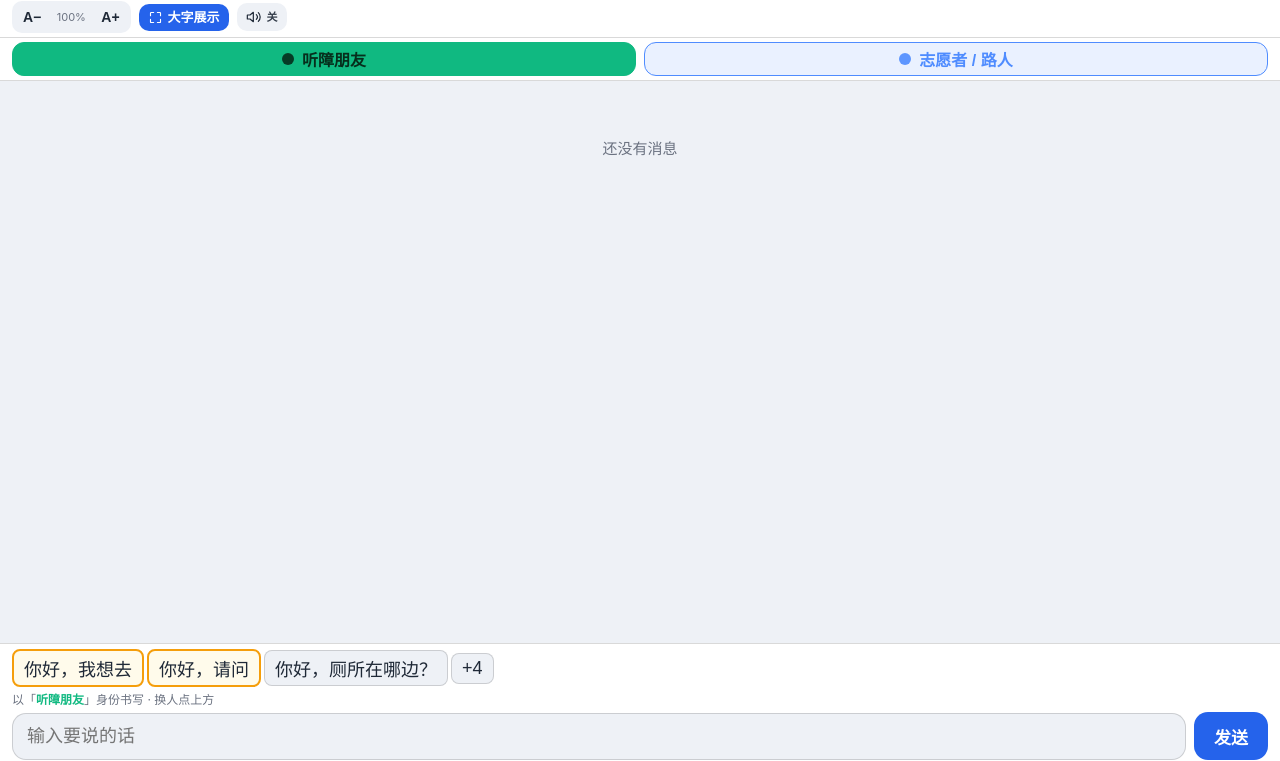
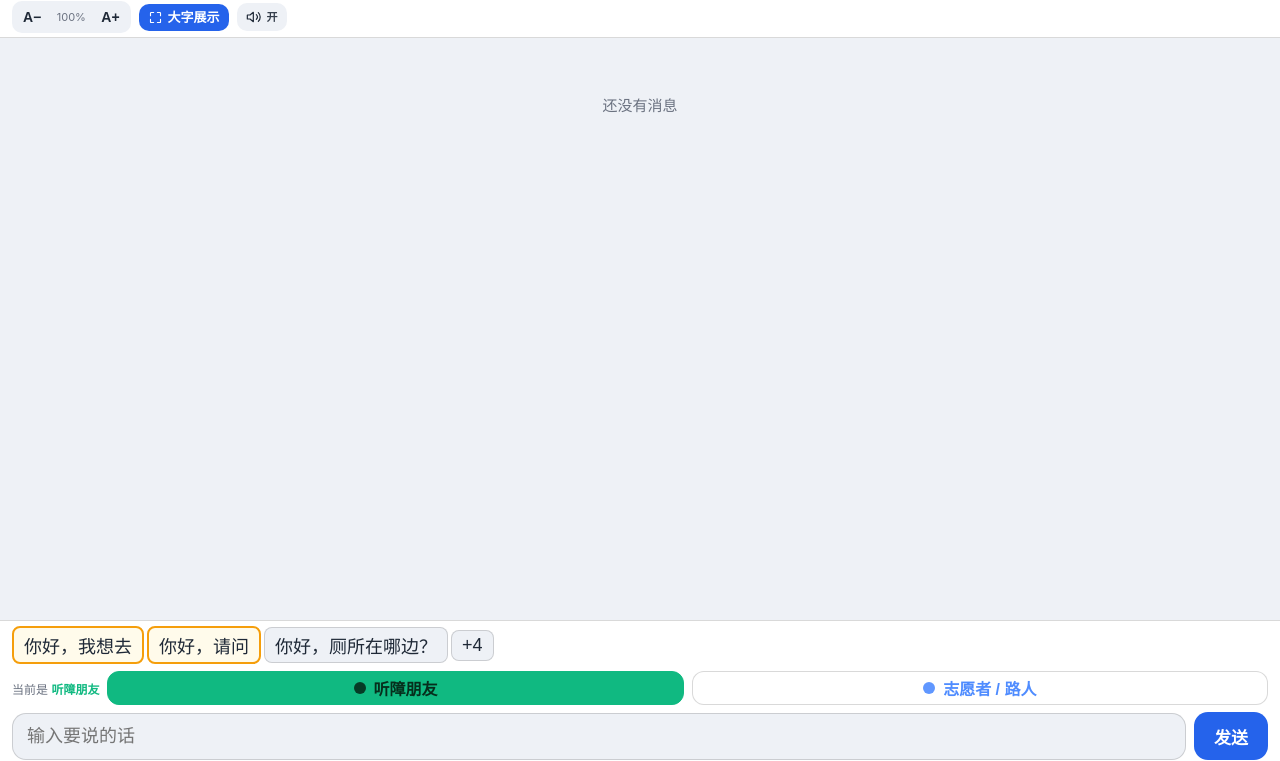
Before and after one commit to zuoguyoupan2023/ZiTan, a plain HTML site: page index.html in a window 1280 px wide. Shown: the part 39-800 px from the top of the page. Drawn offline with Linux system fonts and the light colour scheme.

Commit message:
Update index.html

```diff
--- a/index.html
+++ b/index.html
@@ -76,7 +76,9 @@
   .toolbtn.langbtn { min-width: 44px; justify-content: center; }
 
   /* ===== 身份（谁在用） ===== */
-  .identity-bar { background: var(--panel); padding: 4px 12px; border-bottom: 1px solid var(--line); }
+  .idrow { display: flex; align-items: center; gap: 8px; padding: 4px 12px 6px; }
+  .idrow .who-line { flex: none; white-space: nowrap; }
+  .idrow .seg { flex: 1; min-width: 0; }
   .seg { display: flex; gap: 8px; }
   .seg button {
     flex: 1; border: 1.5px solid var(--line); background: var(--panel); color: var(--ink);
@@ -84,11 +86,11 @@
     padding: 4px 8px; border-radius: 12px; cursor: pointer;
     display: flex; align-items: center; justify-content: center; gap: 8px;
   }
-  #whoDeaf, #tabDeaf { border-color: var(--deaf); color: var(--deaf); background: var(--panel); background: color-mix(in srgb, var(--deaf) 12%, var(--panel)); }
+  #whoDeaf, #tabDeaf { border-color: var(--line); color: var(--deaf); background: var(--panel); }
   #whoDeaf.on, #tabDeaf.on { background: var(--deaf); color: var(--deaf-ink); border-color: var(--deaf); }
-  #whoVol, #tabVol { border-color: var(--vol); color: var(--vol); background: var(--panel); background: color-mix(in srgb, var(--vol) 12%, var(--panel)); }
+  #whoVol, #tabVol { border-color: var(--line); color: var(--vol); background: var(--panel); }
   #whoVol.on, #tabVol.on { background: var(--vol); color: var(--vol-ink); border-color: var(--vol); }
-  body.hc #whoDeaf, body.hc #tabDeaf, body.hc #whoVol, body.hc #tabVol { color: var(--accent); border-color: var(--accent); background: var(--panel); }
+  body.hc #whoDeaf, body.hc #tabDeaf, body.hc #whoVol, body.hc #tabVol { color: var(--accent); border-color: var(--line); background: var(--panel); }
   body.hc #whoDeaf.on, body.hc #tabDeaf.on { background: var(--deaf); color: var(--deaf-ink); border-color: var(--deaf); }
   body.hc #whoVol.on, body.hc #tabVol.on { background: var(--vol); color: var(--vol-ink); border-color: var(--vol); }
   .dot { width: 12px; height: 12px; border-radius: 50%; display: inline-block; flex: none; background: currentColor; opacity: .9; }
@@ -111,7 +113,7 @@
     max-width: 100%;
     padding: 8px 14px;
     border-radius: 18px;
-    font-size: calc(20px * var(--fs));
+    font-size: calc(28px * var(--fs));
     line-height: 1.5;
     word-break: break-word;
     box-shadow: 0 1px 2px rgba(0,0,0,.08);
@@ -141,7 +143,7 @@
   .chip:active { background: var(--accent); color: #fff; border-color: var(--accent); }
   .chip.fill { border: 2px solid var(--fill); background: var(--fill-bg); }
 
-  .who-line { font-size: 12px; color: var(--muted); padding: 0 12px 4px; }
+  .who-line { font-size: 12px; color: var(--muted); }
   .who-line b { font-weight: 700; }
   .inputrow { display: flex; align-items: center; gap: 8px; padding: 1px 12px 1px; }
   #text {
@@ -250,8 +252,8 @@
   #addBtn { width: 40px; border: none; border-radius: 10px; background: var(--accent); color: #fff; display: flex; align-items: center; justify-content: center; cursor: pointer; }
   .card .hint { font-size: 12px; color: var(--muted); margin-top: 8px; }
   .credit { text-align: center; font-size: 12px; color: var(--muted); margin: 14px 0 0; }
-  .credit a { color: inherit; text-decoration: none; }
-  .credit a:hover { color: var(--accent); }
+  .credit a { color: var(--accent); text-decoration: underline; text-underline-offset: 2px; }
+  .credit a:hover { opacity: .75; }
 
   /* 语音 */
   .sec-title { font-size: 13px; font-weight: 700; color: var(--muted); margin: 16px 0 8px; }
@@ -292,8 +294,8 @@
     main { padding: 10px 10px 6px; }
     .msg { margin-bottom: 4px; }
     .msg .who { margin: 0 4px 2px; }
-    .msg .bubble { padding: 6px 12px; font-size: calc(23px * var(--fs)); }
-    .identity-bar { padding: 3px 10px; }
+    .msg .bubble { padding: 6px 12px; font-size: calc(32px * var(--fs)); }
+    .idrow { padding: 3px 10px 5px; }
     .seg button { padding: 3px 8px; }
     .quick { padding: 4px 10px 2px; }
     .chip { padding: 3px 9px; }
@@ -328,23 +330,22 @@
       </button>
       <button class="toolbtn" id="btnTts" data-i18n-title="autoRead" title="发送后朗读">
         <svg viewBox="0 0 24 24" width="16" height="16" fill="none" stroke="currentColor" stroke-width="1.8" stroke-linecap="round" stroke-linejoin="round"><path d="M11 5 6 9H2v6h4l5 4z"/><path d="M15.5 8.5a5 5 0 0 1 0 7"/><path d="M18.5 5.5a9 9 0 0 1 0 13"/></svg>
-        <span class="st" id="ttsState">关</span>
+        <span class="st" id="ttsState">开</span>
       </button>
     </div>
   </header>
-
-  <div class="identity-bar">
-    <div class="seg">
-      <button id="whoDeaf"><span class="dot"></span><span data-i18n="roleDeaf">听障朋友</span></button>
-      <button id="whoVol"><span class="dot"></span><span data-i18n="roleVol">志愿者 / 路人</span></button>
-    </div>
-  </div>
 
   <main id="chat"></main>
 
   <footer>
     <div class="quick" id="quick"></div>
-    <div class="who-line" id="whoLine"></div>
+    <div class="idrow">
+      <span class="who-line" id="whoLine"></span>
+      <div class="seg">
+        <button id="whoDeaf"><span class="dot"></span><span data-i18n="roleDeaf">听障朋友</span></button>
+        <button id="whoVol"><span class="dot"></span><span data-i18n="roleVol">志愿者 / 路人</span></button>
+      </div>
+    </div>
     <div class="inputrow">
       <input id="text" type="text" autocomplete="off" placeholder="输入要说的话" data-i18n-ph="typeHere">
       <button id="send" data-i18n="send">发送</button>
@@ -424,7 +425,7 @@
       <div class="minirow" id="openHelpRow" data-i18n="howTo">使用说明</div>
 
       <button class="done" id="settingsClose" data-i18n="done">完成</button>
-      <p class="credit"><a href="https://wewalk.world/" target="_blank" rel="noopener" data-i18n="creditFrom">来自 wewalk.world</a><span data-i18n="creditTag"> · 公益项目</span></p>
+      <p class="credit"><span data-i18n="creditFrom">由</span><a href="https://wewalk.world/" target="_blank" rel="noopener">左顾右盼</a><span data-i18n="creditTag">开发</span></p>
     </div>
   </div>
 
@@ -468,7 +469,7 @@
       presetHint: '黄边 = 填入输入框继续写；无黄边 = 点一下直接发。点标签可切换，× 删除。',
       language: '语言', preview: '试听', others: '其他',
       howTo: '使用说明', clearChat: '清空聊天记录', done: '完成',
-      creditFrom: '来自 wewalk.world', creditTag: ' · 公益项目',
+      creditFrom: '由', creditTag: '开发',
       howTitle: '字谈怎么用？',
       help1: '顶部选「听障朋友」或「志愿者」，决定快捷用语和气泡颜色。',
       help2: '快捷用语：黄边 = 填入输入框继续写；无黄边 = 直接发。',
@@ -477,7 +478,7 @@
       help5: '点任意消息 → 全屏超大字；左右滑看上一条 / 下一条。',
       helpNote: '本地运行，内容不离开设备。对话和设置存在本机浏览器，刷新不丢。',
       gotIt: '开始使用',
-      whoLineA: '以「', whoLineB: '」身份书写 · 换人点上方',
+      whoLineA: '当前是 ', whoLineB: '',
       ttsOn: '发送后朗读已开启', ttsOff: '发送后朗读已关闭',
       ttsOnShort: '开', ttsOffShort: '关',
       noTts: '此浏览器不支持朗读', noMessages: '还没有消息', confirmClear: '清空全部聊天记录？',
@@ -495,7 +496,7 @@
       presetHint: 'Yellow = fill in box; plain = send now. Tap the label to switch, × to delete.',
       language: 'Language', preview: 'Preview', others: 'More',
       howTo: 'How to use', clearChat: 'Clear chat', done: 'Done',
-      creditFrom: 'From wewalk.world', creditTag: ' · a non-profit project',
+      creditFrom: 'Developed by ', creditTag: '',
       howTitle: 'How to use 字谈?',
       help1: 'Choose "Deaf friend" or "Volunteer" at top to set presets and bubble colors.',
       help2: 'Presets: yellow = fill in the box; plain = send now.',
@@ -504,7 +505,7 @@
       help5: 'Tap any message for fullscreen big text; swipe for the previous / next message.',
       helpNote: 'Runs locally; nothing leaves your device. Chat and settings are stored in this browser.',
       gotIt: 'Got it',
-      whoLineA: 'Typing as ', whoLineB: ' · tap above to switch',
+      whoLineA: 'Currently ', whoLineB: '',
       ttsOn: 'Read after send: on', ttsOff: 'Read after send: off',
       ttsOnShort: 'On', ttsOffShort: 'Off',
       noTts: 'TTS not supported in this browser', noMessages: 'No messages', confirmClear: 'Clear all messages?',
@@ -592,7 +593,7 @@
     messages: [],
     identity: 'deaf',
     fs: 1.0,
-    tts: false,
+    tts: true,
     hc: false,
     viewing: -1,
     voiceLang: 'zh-CN',
@@ -898,7 +899,7 @@
         state.messages = s.messages;
         if (s.uiLang === 'en' || s.uiLang === 'zh') state.uiLang = s.uiLang;
         if (s.fs) state.fs = s.fs;
-        if (s.tts) state.tts = s.tts;
+        if (typeof s.tts === 'boolean') state.tts = s.tts;
         if (s.hc) state.hc = s.hc;
         if (s.voiceLang) state.voiceLang = s.voiceLang;
         if (s.voiceURI) state.voiceURI = s.voiceURI;
```
